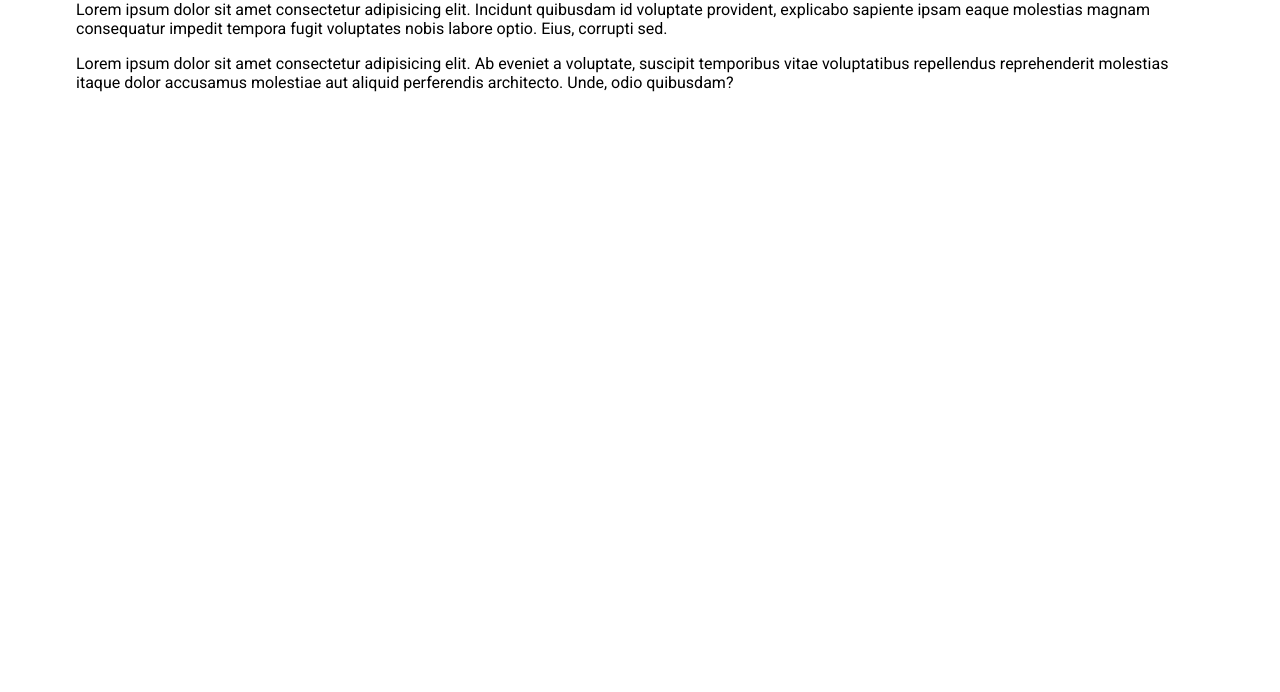
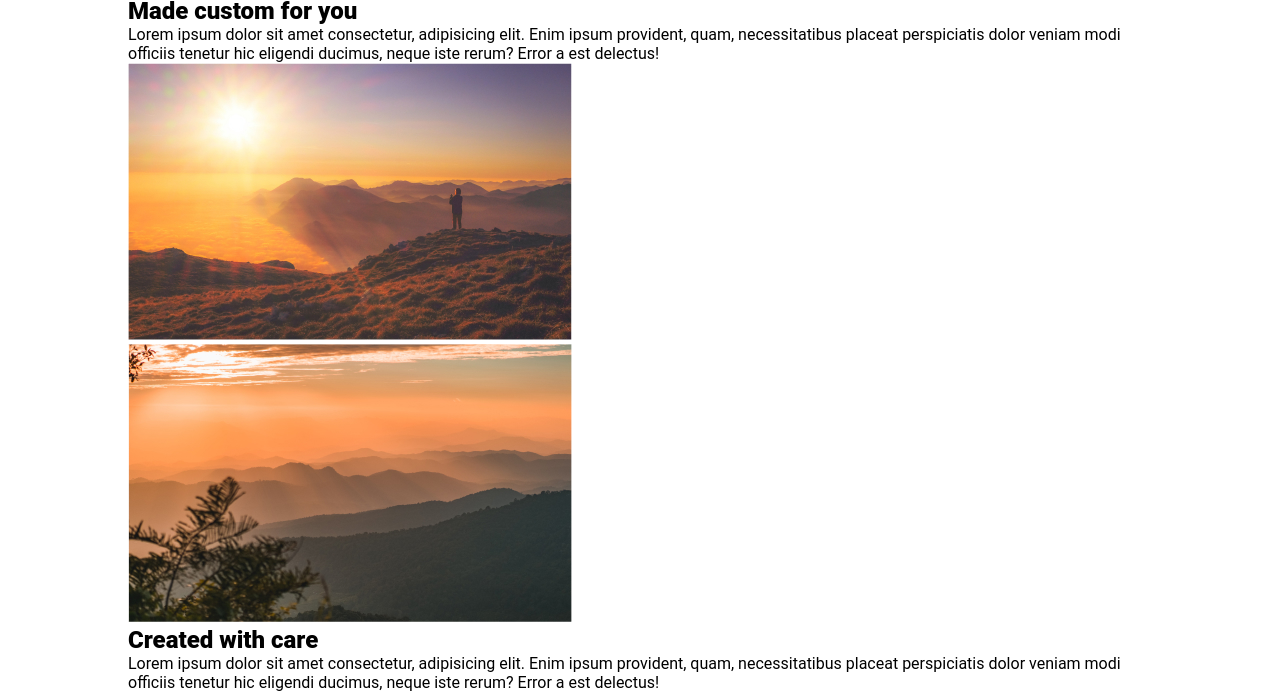
Before and after one commit to Ruksaar786/html-css-structure, a plain HTML site: page challenge7/page7.html in a window 1280 px wide. Shown: the part 164-856 px from the top of the page. Before the commit the page ends 800 px from the top, so only its background shows below. Drawn offline with Linux system fonts and the light colour scheme.

Commit message:
added section 1,2,3 structure for html

```diff
--- a/challenge7/page7.html
+++ b/challenge7/page7.html
@@ -3,8 +3,10 @@
   <head>
     <meta charset="UTF-8" />
     <meta name="viewport" content="width=device-width, initial-scale=1.0" />
+    <link rel="preconnect" href="https://fonts.googleapis.com" />
+    <link rel="preconnect" href="https://fonts.gstatic.com" crossorigin />
     <link
-      href="https://fonts.googleapis.com/css2?family=Roboto:wght@400;900&display=swap"
+      href="https://fonts.googleapis.com/css2?family=Poppins:wght@500;700&family=Roboto+Condensed&display=swap"
       rel="stylesheet"
     />
     <link rel="stylesheet" href="style7.css" />
@@ -19,9 +21,10 @@
         </div>
       </div>
     </header>
-    <section>
+    <section class="section1">
       <div class="container">
         <h1>Quality Design</h1>
+        <div class="section_text">
           <p>
             Lorem ipsum dolor sit amet consectetur adipisicing elit. Incidunt
             quibusdam id voluptate provident, explicabo sapiente ipsam eaque
@@ -29,21 +32,45 @@
             labore optio. Eius, corrupti sed.
           </p>
           <p>
-          Lorem ipsum dolor sit amet consectetur adipisicing elit. Ab eveniet a
-          voluptate, suscipit temporibus vitae voluptatibus repellendus
+            Lorem ipsum dolor sit amet consectetur adipisicing elit. Ab eveniet
+            a voluptate, suscipit temporibus vitae voluptatibus repellendus
             reprehenderit molestias itaque dolor accusamus molestiae aut aliquid
             perferendis architecto. Unde, odio quibusdam?
           </p>
         </div>
+      </div>
     </section>
-    <section>
-      <div class="container"></div>
+    <section class="section2">
+      <div class="container">
+        <div class="row">
+          <div>
+            <h2>Made custom for you</h2>
+            <p>
+              Lorem ipsum dolor sit amet consectetur, adipisicing elit. Enim
+              ipsum provident, quam, necessitatibus placeat perspiciatis dolor
+              veniam modi officiis tenetur hic eligendi ducimus, neque iste
+              rerum? Error a est delectus!
+            </p>
+          </div>
+          <div><img src="img/image-01.jpg" alt="sun shine" /></div>
+        </div>
+      </div>
     </section>
-    <section>
-      <div class="container"></div>
-    </section>
-    <section>
-      <div class="container"></div>
+    <section class="section3">
+      <div class="container">
+        <div class="row">
+          <div><img src="img/image-02.jpg" alt="mountain" /></div>
+          <div>
+            <h2>Created with care</h2>
+            <p>
+              Lorem ipsum dolor sit amet consectetur, adipisicing elit. Enim
+              ipsum provident, quam, necessitatibus placeat perspiciatis dolor
+              veniam modi officiis tenetur hic eligendi ducimus, neque iste
+              rerum? Error a est delectus!
+            </p>
+          </div>
+        </div>
+      </div>
     </section>
   </body>
 </html>
--- a/challenge7/style7.css
+++ b/challenge7/style7.css
@@ -1,21 +1,30 @@
-:root{
-   -- bage: grey;
-   --brown: orange;
-   --greendark: white
+@import url("https://fonts.googleapis.com/css2?family=Playfair+Display:wght@900&family=Poppins:wght@500;700&family=Roboto+Condensed&display=swap");
+
+* {
+  margin: 0;
+  padding: 0;
+  box-sizing: border-box;
 }
 
-body{
-    font-family:  Roboto, sans ;
-    font-weight: 400;
+:root {
+  --beige: #f3eed9;
+  --brown: #824936;
+  --darkgreen: #222c2a;
 }
 
-h1, h2{
-    font fam playfair display , serif
-    font 900
+body {
+  font-family: "Roboto", sans-serif;
+  font-weight: 400;
 }
 
-.container{
-    width 80%;
-    max-width: 1128px;
-    margin: 0 auto;
+h1,
+h2 {
+  font-family: "Playfair Display" serif;
+  font-weight: 900;
 }
+
+.container {
+  width: 80%;
+  max-width: 1128px;
+  margin: 0 auto;
+}
```
Lines whose indentation alone changed are shown as unchanged.
